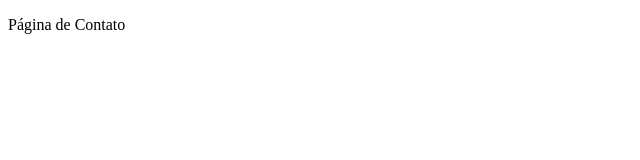
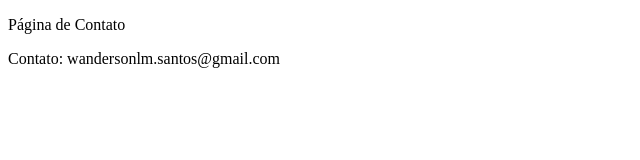
Before and after one commit to wanderson-lima/github-master, a plain HTML site: page contato.html in a window 1280 px wide. Shown: the whole page, without its empty margins (0-640 px from the left). Drawn offline with Linux system fonts and the light colour scheme.

Commit message:
Ajuste da pagina de contato #5

```diff
--- a/contato.html
+++ b/contato.html
@@ -7,5 +7,8 @@
 </head>
 <body>
     <p>Página de Contato</p>
+
+    <p>Contato: wandersonlm.santos@gmail.com</p>
+
 </body>
 </html>
```
